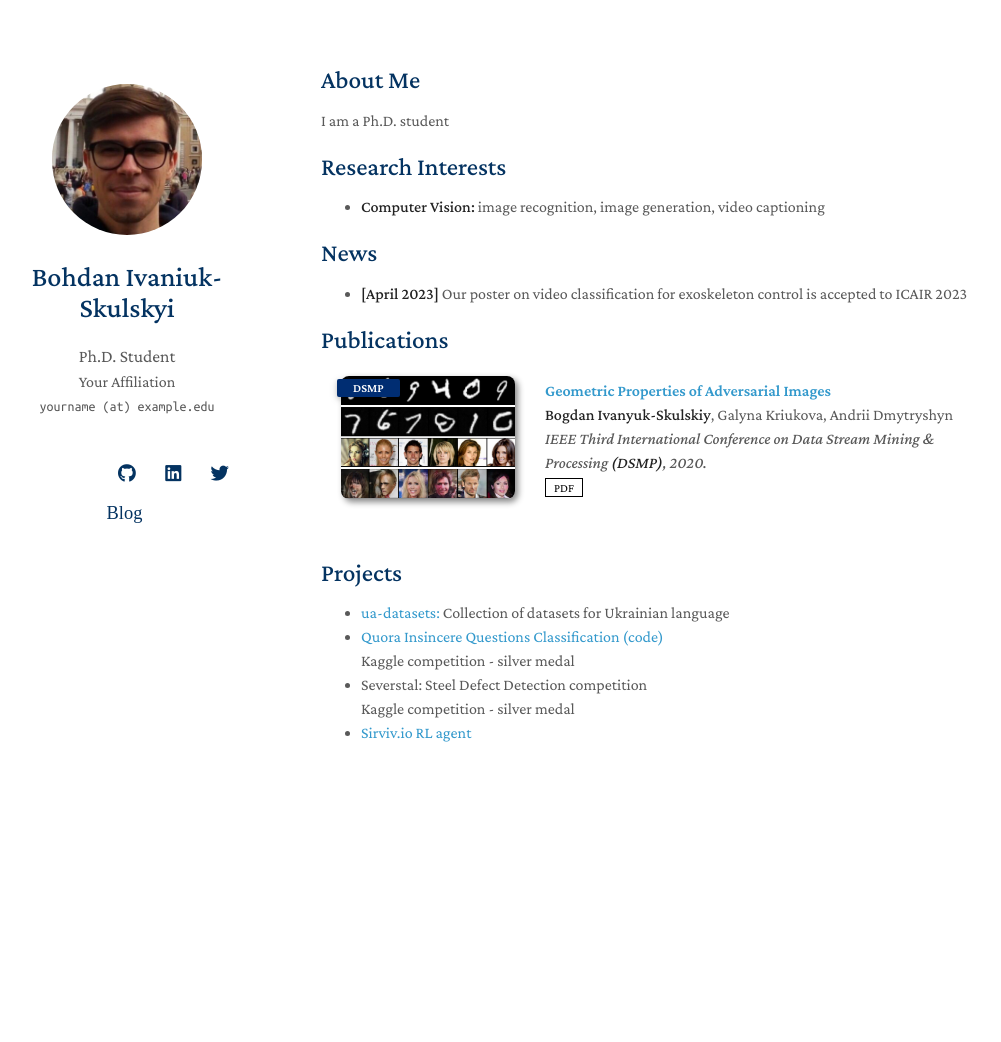
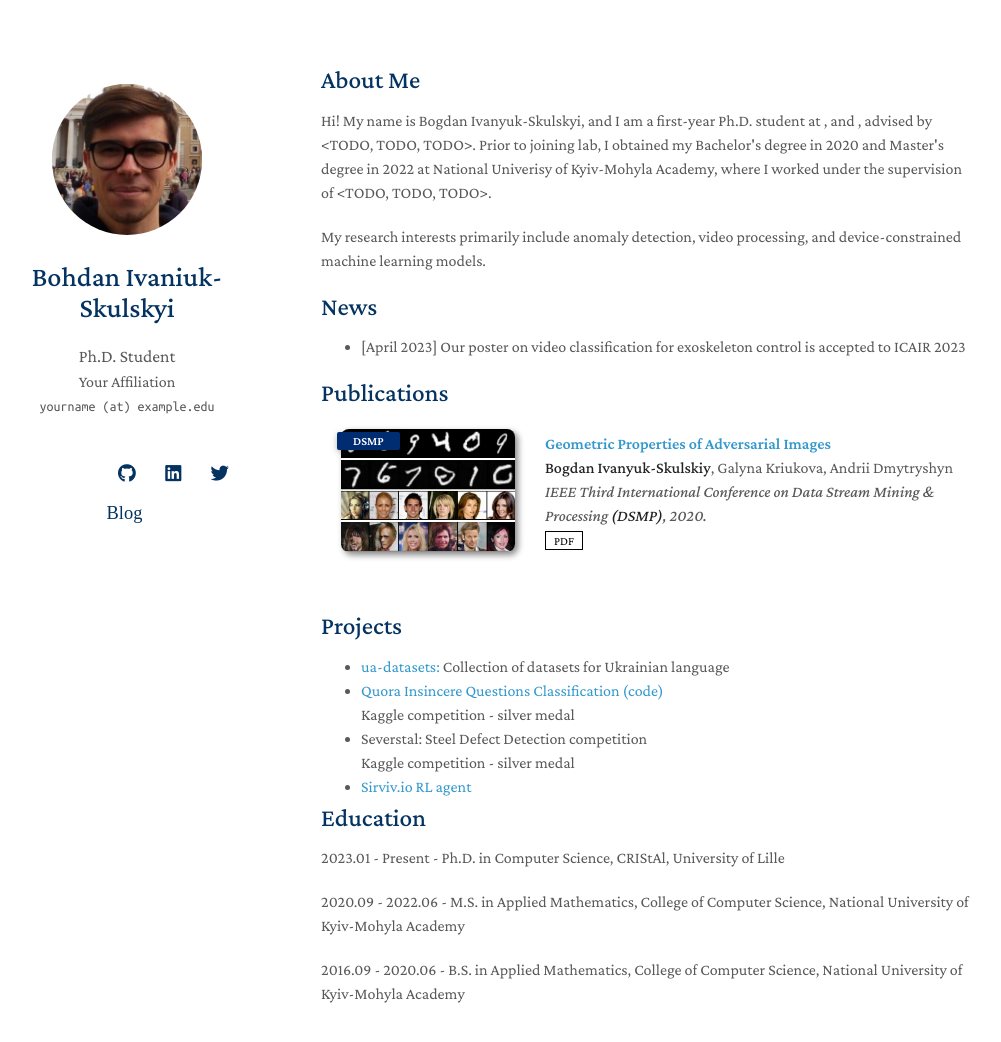
Before and after one commit to KyloRen1/KyloRen1.github.io, a Jekyll site: the page built from index.md, in a window 1280 px wide and 1100 px high. Shown: the top 1042 px of the window, without its empty margins (149-1150 px from the left). Built offline with Jekyll 4.4.1, drawn with Linux system fonts in a browser that asks for light colours; nearby versions of some CDN libraries; a style sheet for code colours, icons or effects is not loaded; our own code applies the rules of GitHub Pages for plain Markdown files.

Commit message:
new template

```diff
--- a/index.md
+++ b/index.md
@@ -4,16 +4,24 @@ layout: homepage
 
 ## About Me
 
-I am a Ph.D. student
+Hi! My name is Bogdan Ivanyuk-Skulskyi, and I am a first-year Ph.D. student at <TODO>, <TODO> and <TODO company>, advised by <TODO, TODO, TODO>. Prior to joining <TODO> lab, I obtained my Bachelor's degree in 2020 and Master's degree in 2022 at National Univerisy of Kyiv-Mohyla Academy, where I worked under the supervision of <TODO, TODO, TODO>.
 
-## Research Interests
-
-- **Computer Vision:** image recognition, image generation, video captioning
+My research interests primarily include anomaly detection, video processing, and device-constrained machine learning models.
 
 ## News
 
-- **[April 2023]** Our poster on video classification for exoskeleton control is accepted to ICAIR 2023
+- [April 2023] Our poster on video classification for exoskeleton control is accepted to ICAIR 2023
 
 {% include_relative _includes/publications.md %}
 
 {% include_relative _includes/projects.md %}
+
+
+
+## Education
+
+2023.01 - Present  - Ph.D. in Computer Science, CRIStAl, University of Lille
+
+2020.09 - 2022.06  - M.S. in Applied Mathematics, College of Computer Science, National University of Kyiv-Mohyla Academy
+
+2016.09 - 2020.06  - B.S. in Applied Mathematics, College of Computer Science, National University of Kyiv-Mohyla Academy
```
